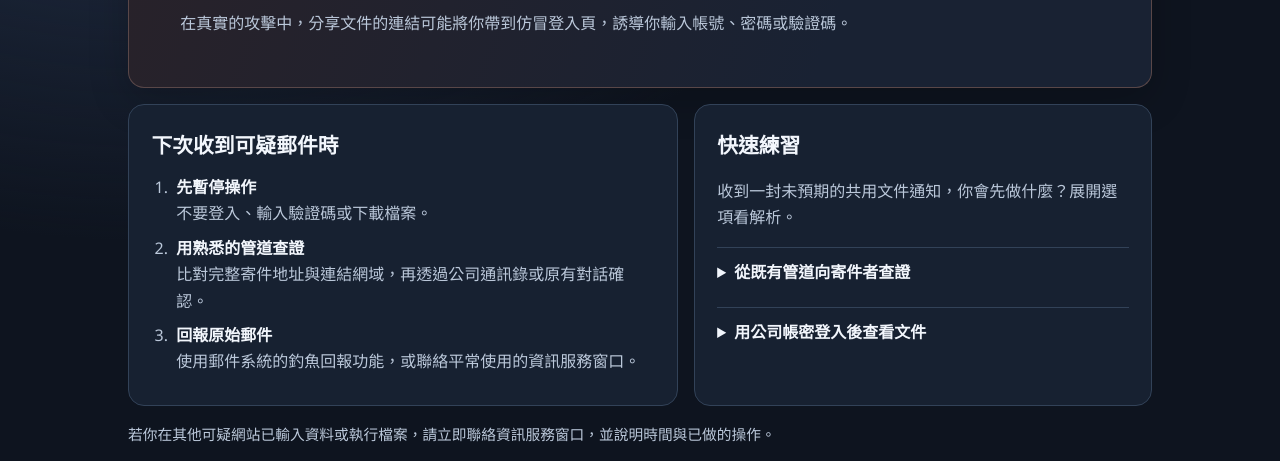
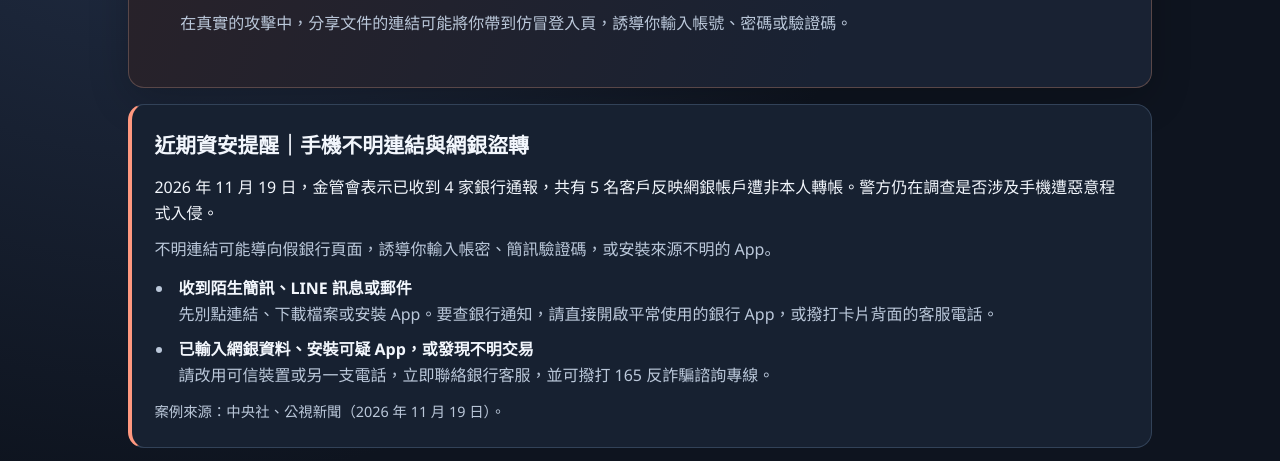
Before and after one commit to shihhwa/RECT, a plain HTML site: page index.html in a window 1280 px wide. Shown: the part 300-761 px from the top of the page. Drawn offline with Linux system fonts and the light colour scheme.

Commit message:
Add files via upload

```diff
--- a/index.html
+++ b/index.html
@@ -36,6 +36,10 @@ summary:hover { color:var(--reveal) }
 summary:focus-visible { outline:2px solid var(--reveal); outline-offset:3px; border-radius:.2rem }
 footer { color:var(--muted); margin:1rem 0 0; font-size:.92rem }
 @media (max-width: 43rem) { .grid { grid-template-columns:1fr } main { padding-top:1rem } }
+.bank-alert { margin-top:1rem; border-left:4px solid var(--alert) }
+.bank-alert p { margin:.6rem 0 }
+.bank-alert ul { margin:.75rem 0; padding-left:1.25rem }
+.bank-alert .source { font-size:.9rem; margin-bottom:0 }
 </style>
 </head>
 <body>
@@ -52,6 +56,16 @@ footer { color:var(--muted); margin:1rem 0 0; font-size:.92rem }
     <h1 id="data-title">你的資料已被盜取！</h1>
     <p class="reveal">這是公司釣魚郵件演練。這個頁面沒有要求登入，也沒有讀取你的帳號或檔案。</p>
     <p class="muted scenario">在真實的攻擊中，分享文件的連結可能將你帶到仿冒登入頁，誘導你輸入帳號、密碼或驗證碼。</p>
+  </section>
+  <section class="card bank-alert" aria-labelledby="bank-alert-title">
+    <h2 id="bank-alert-title">近期資安提醒｜手機不明連結與網銀盜轉</h2>
+    <p>2026 年 11 月 19 日，金管會表示已收到 4 家銀行通報，共有 5 名客戶反映網銀帳戶遭非本人轉帳。警方仍在調查是否涉及手機遭惡意程式入侵。</p>
+    <p class="muted">不明連結可能導向假銀行頁面，誘導你輸入帳密、簡訊驗證碼，或安裝來源不明的 App。</p>
+    <ul>
+      <li><strong>收到陌生簡訊、LINE 訊息或郵件</strong>先別點連結、下載檔案或安裝 App。要查銀行通知，請直接開啟平常使用的銀行 App，或撥打卡片背面的客服電話。</li>
+      <li><strong>已輸入網銀資料、安裝可疑 App，或發現不明交易</strong>請改用可信裝置或另一支電話，立即聯絡銀行客服，並可撥打 165 反詐騙諮詢專線。</li>
+    </ul>
+    <p class="source muted">案例來源：中央社、公視新聞（2026 年 11 月 19 日）。</p>
   </section>
   <div class="grid">
     <section class="card" aria-labelledby="steps-title">
```
Also changed, not shown: 1 other file.
